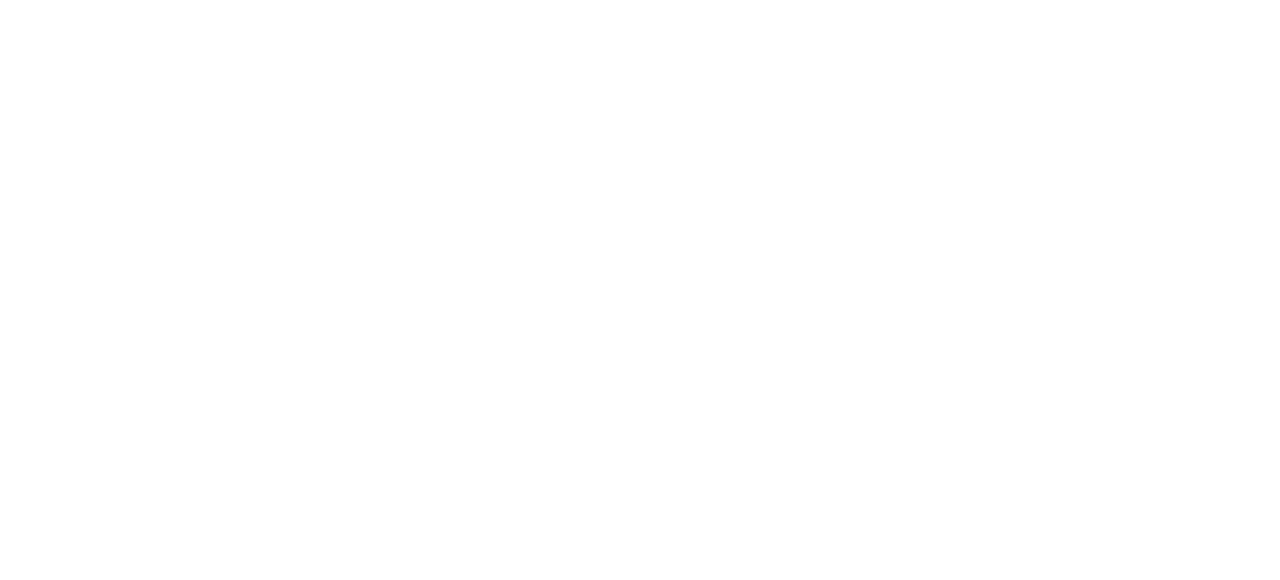
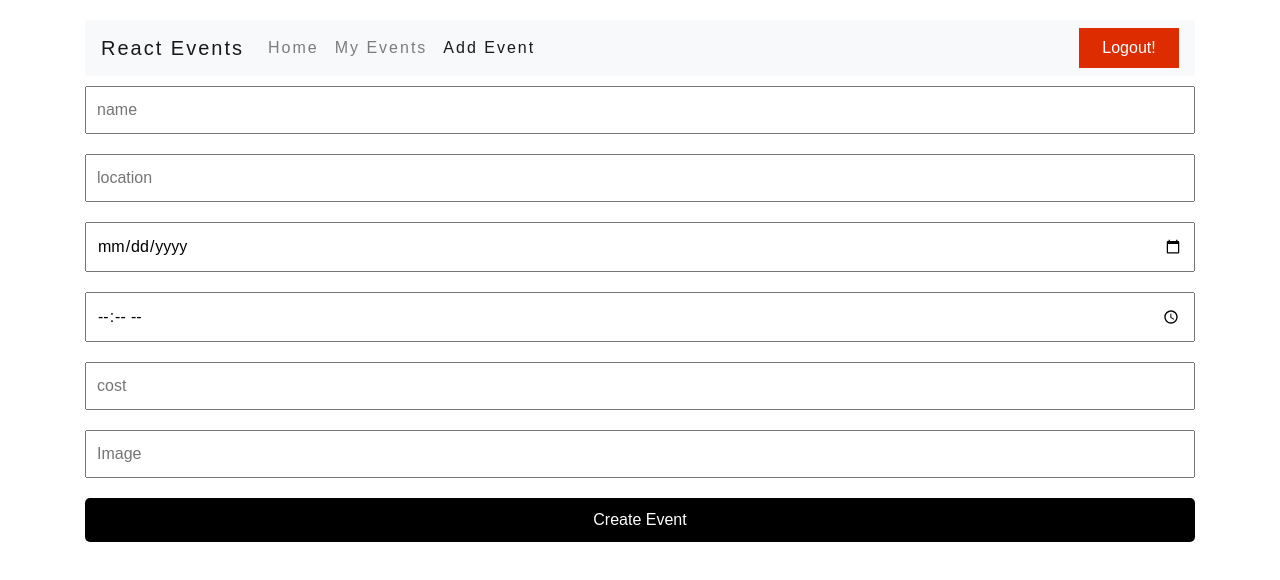
Before and after one commit to justinbansal/react-events, a React (Create React App) app: page /event/new in a window 1280 px wide. Shown: the top 580 px of the page. Built offline with nearby package versions, Linux system fonts and the light colour scheme.

Commit message:
Events can be added and updated background image styling to be conditional

```diff
--- a/src/components/App.js
+++ b/src/components/App.js
@@ -3,6 +3,7 @@
 import Main from './Main';
 import Login from './Login';
 import User from './User';
+import EventBuilder from './EventBuilder';
 import sampleEvents from '../sampleEvents';
 import sampleUsers from '../sampleUsers';
 
@@ -123,6 +124,17 @@
 
   }
 
+  addEvent = (event) => {
+    const events = this.state.events.slice();
+    events.push(event);
+    this.setState({
+      events: events
+    })
+
+    const users = {...this.state.users};
+    users[this.state.currentUser].created.push(event);
+  }
+
   removeEvent = (e) => {
 
     // Variables
@@ -212,6 +224,17 @@
               />
             )
           }} />
+          <Route exact path="/event/new" render={(matchProps) => {
+            return (
+              <EventBuilder
+                logout={this.logout}
+                {...matchProps}
+                owner={this.state.currentUser}
+                numberOfEvents={this.state.events.length}
+                addEvent={this.addEvent}
+              />
+            )
+          }} />
         </Switch>
       </BrowserRouter>
     )
--- a/src/components/Event.js
+++ b/src/components/Event.js
@@ -13,8 +13,15 @@
       showRSVPButton = true;
     }
 
+    let backgroundStyle;
+    if (image) {
+      backgroundStyle = {backgroundImage: `url(${image})`}
+    } else {
+      backgroundStyle = {background: "#000000"}
+    }
+
     return (
-      <li className="event-list--event" style={{backgroundImage: `url(${image})`}}>
+      <li className="event-list--event" style={backgroundStyle}>
         <h3 className="event-name">{name}</h3>
         <p>{location}</p>
         <p>{date}</p>
--- a/src/components/EventBuilder.js
+++ b/src/components/EventBuilder.js
@@ -1,4 +1,5 @@
 import React from 'react';
+import Nav from './Nav';
 
 class EventBuilder extends React.Component {
   nameRef = React.createRef();
@@ -6,6 +7,7 @@
   dateRef = React.createRef();
   timeRef = React.createRef();
   costRef = React.createRef();
+  imageRef = React.createRef();
 
   onSubmit = (e) => {
     e.preventDefault();
@@ -14,25 +16,42 @@
       location: this.locationRef.current.value,
       date: this.dateRef.current.value,
       time: this.timeRef.current.value,
-      cost: this.costRef.current.value,
-      available: true,
+      cost: this.costRef.current.value ? parseFloat(this.costRef.current.value) : 0,
+      image: this.imageRef.current.value,
       id: this.props.numberOfEvents + 1,
       owner: this.props.owner,
       guests: []
     }
     this.props.addEvent(event);
+    this.props.history.push('/');
   }
 
   render() {
     return (
-      <form className="event-builder" onSubmit={this.onSubmit}>
-        <input type="text" name="name" placeholder="name" ref={this.nameRef} required/>
-        <input type="text" name="location" placeholder="location" ref={this.locationRef} required/>
-        <input type="date" name="date" placeholder="date" ref={this.dateRef} required/>
-        <input type="time" name="time" placeholder="time" ref={this.timeRef} required/>
-        <input type="number" name="cost" placeholder="cost" ref={this.costRef} required/>
-        <button type="submit">Create Event</button>
-      </form>
+      <div>
+        <div className="container">
+          <div className="row">
+            <div className="col">
+              <Nav
+                currentUser={this.props.owner}
+                logout={this.props.logout}
+                history={this.props.history}
+                match={this.props.match}>
+              </Nav>
+              <form className="event-builder" onSubmit={this.onSubmit}>
+                <input type="text" name="name" placeholder="name" ref={this.nameRef} required/>
+                <input type="text" name="location" placeholder="location" ref={this.locationRef} required/>
+                <input type="date" name="date" placeholder="date" ref={this.dateRef}/>
+                <input type="time" name="time" placeholder="time" ref={this.timeRef}/>
+                <input type="number" name="cost" placeholder="cost" ref={this.costRef}/>
+                <input name="image" ref={this.imageRef} type="text" placeholder="Image" />
+                <button type="submit">Create Event</button>
+              </form>
+            </div>
+          </div>
+        </div>
+      </div>
+
     )
   }
 }
--- a/src/components/Main.js
+++ b/src/components/Main.js
@@ -5,17 +5,6 @@
 import RegisteredEvents from './RegisteredEvents';
 
 class Main extends React.Component {
-
-  addEvent = (event) => {
-    const events = this.state.events.slice();
-    events.push(event);
-    this.setState({
-      events: events
-    })
-
-    const users = {...this.state.users};
-    users[this.state.currentUser].created.push(event);
-  }
 
   render() {
 
--- a/src/components/Nav.js
+++ b/src/components/Nav.js
@@ -29,7 +29,7 @@
               <NavLink className="nav-link" activeClassName="active" to={userLink}>My Events</NavLink>
             </li>
             <li className="nav-item">
-              <NavLink className="nav-link" activeClassName="active" to={userLink}>Add Event</NavLink>
+              <NavLink className="nav-link" activeClassName="active" to="/event/new">Add Event</NavLink>
             </li>
             <li className="nav-item nav-item--username">
               <NavLink className="nav-link" to="#">{this.props.match.params.username ? this.props.match.params.username : this.props.currentUser }</NavLink>
--- a/src/components/RegisteredEvent.js
+++ b/src/components/RegisteredEvent.js
@@ -3,8 +3,16 @@
 class RegisteredEvent extends React.Component {
   render() {
     const {name, location, date, time, cost, image, id} = this.props.details;
+
+    let backgroundStyle;
+    if (image) {
+      backgroundStyle = {backgroundImage: `url(${image})`}
+    } else {
+      backgroundStyle = {background: "#000000"}
+    }
+
     return (
-      <li className="event-list--event" style={{backgroundImage: `url(${image})`}}>
+      <li className="event-list--event" style={backgroundStyle}>
         <h3 className="event-name">{name}</h3>
         <p>{location}</p>
         <p>{date}</p>
```
